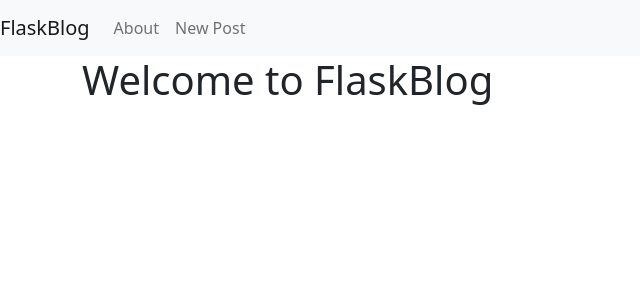
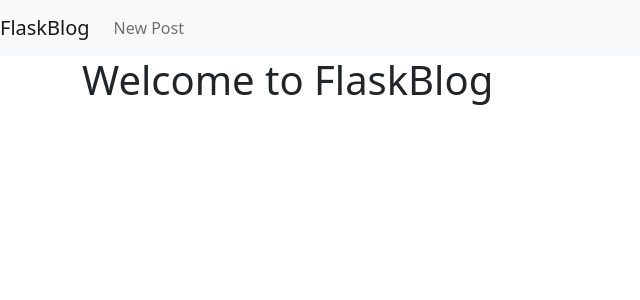
Before and after one commit to nudimannui4e/flask_blog, a Flask app: page / in a window 1280 px wide. Shown: the top 300 px of the page, without its empty margins (0-640 px from the left). Run offline with Flask 2, Linux system fonts and the light colour scheme; data that the repository does not hold is empty.

Commit message:
Final changes

```diff
--- a/templates/base.html
+++ b/templates/base.html
@@ -17,9 +17,6 @@
         </button>
         <div class="collapse navbar-collapse" id="navbarNav">
             <ul class="navbar-nav">
-            <li class="nav-item active">
-                <a class="nav-link" href="#">About</a>
-            </li>
 			<li class="nav-item">
 				<a class="nav-link" href="{{url_for('create')}}">New Post</a>
 			</li>
--- a/templates/index.html
+++ b/templates/index.html
@@ -7,7 +7,7 @@
             <h2>{{ post['title'] }}</h2>
         </a>
         <span class="badge badge-primary">{{ post['created'] }}</span>
-        <a href="{{ url_for('edit', id=post['id']) }}">
+		<a href="{{ url_for('edit', id=post['id']) }}">
             <span class="badge badge-warning">Edit</span>
         </a>
         <hr>
```
